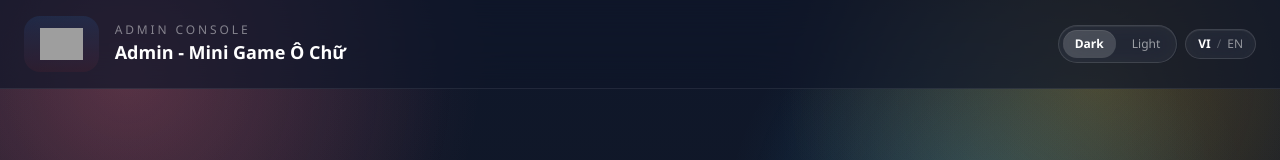
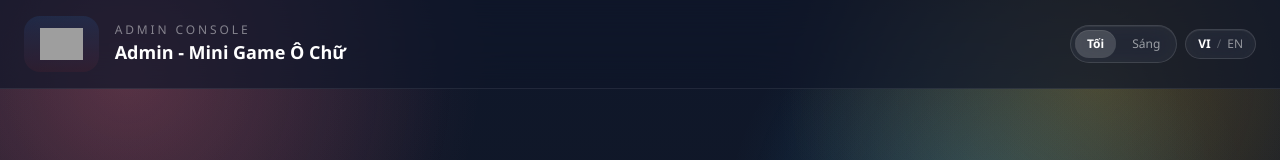
Before and after one commit to anhtruc1803/mini-game-crossword, a Next.js app: page /admin/login in a window 1280 px wide. Shown: the top 160 px of the page. Built offline with nearby package versions, Linux system fonts and the light colour scheme; no server answers; the database is empty; grey boxes are pictures that could not be loaded.

Commit message:
Refine theme transition and light mode

```diff
--- a/app/globals.css
+++ b/app/globals.css
@@ -43,11 +43,12 @@ body {
 }
 
 html[data-theme="light"] body {
+  color: #14233b;
   background:
-    radial-gradient(circle at 12% 10%, rgba(251, 113, 133, 0.2), transparent 28%),
-    radial-gradient(circle at 86% 10%, rgba(251, 191, 36, 0.18), transparent 24%),
-    radial-gradient(circle at 76% 28%, rgba(56, 189, 248, 0.22), transparent 22%),
-    linear-gradient(180deg, #7aa7dc 0%, #9cc1eb 42%, #6f95ca 100%);
+    radial-gradient(circle at 12% 10%, rgba(251, 113, 133, 0.16), transparent 30%),
+    radial-gradient(circle at 88% 8%, rgba(251, 191, 36, 0.16), transparent 24%),
+    radial-gradient(circle at 76% 24%, rgba(56, 189, 248, 0.18), transparent 24%),
+    linear-gradient(180deg, #f7fbff 0%, #e8f2ff 42%, #dbe8fb 100%);
 }
 
 ::selection {
@@ -282,23 +283,29 @@ html[data-theme="light"] body {
 }
 
 html[data-theme="light"] .glass-panel {
-  border-color: rgba(255, 255, 255, 0.34);
+  border-color: rgba(255, 255, 255, 0.82);
   background:
-    linear-gradient(180deg, rgba(72, 101, 144, 0.68), rgba(108, 140, 188, 0.44));
+    linear-gradient(180deg, rgba(255, 255, 255, 0.62), rgba(225, 236, 252, 0.52));
   box-shadow:
-    inset 0 1px 0 rgba(255, 255, 255, 0.18),
-    0 24px 60px rgba(15, 23, 42, 0.16);
+    inset 0 1px 0 rgba(255, 255, 255, 0.88),
+    0 24px 60px rgba(86, 112, 152, 0.14),
+    0 8px 18px rgba(255, 255, 255, 0.35);
 }
 
 html[data-theme="light"] .glass-panel-soft {
-  border-color: rgba(255, 255, 255, 0.3);
-  background: rgba(255, 255, 255, 0.14);
-  box-shadow: inset 0 1px 0 rgba(255, 255, 255, 0.14);
+  border-color: rgba(255, 255, 255, 0.72);
+  background: rgba(255, 255, 255, 0.42);
+  box-shadow:
+    inset 0 1px 0 rgba(255, 255, 255, 0.75),
+    0 10px 28px rgba(148, 163, 184, 0.1);
 }
 
 html[data-theme="light"] .glass-pill {
-  border-color: rgba(255, 255, 255, 0.34);
-  background: rgba(255, 255, 255, 0.18);
+  border-color: rgba(255, 255, 255, 0.76);
+  background: rgba(255, 255, 255, 0.45);
+  box-shadow:
+    inset 0 1px 0 rgba(255, 255, 255, 0.82),
+    0 10px 20px rgba(148, 163, 184, 0.12);
 }
 
 html[data-theme="light"] .pill-board {
@@ -322,14 +329,16 @@ html[data-theme="light"] .pill-keyword {
 }
 
 html[data-theme="light"] .soft-hover:hover {
-  border-color: rgba(255, 255, 255, 0.34);
-  box-shadow: 0 18px 30px rgba(45, 84, 136, 0.18);
+  border-color: rgba(255, 255, 255, 0.82);
+  box-shadow:
+    0 18px 30px rgba(86, 112, 152, 0.16),
+    0 8px 18px rgba(255, 255, 255, 0.28);
 }
 
 html[data-theme="light"] .pointer-aura {
   background:
-    radial-gradient(circle 180px at var(--cursor-x) var(--cursor-y), rgba(255, 255, 255, 0.12), transparent 60%),
-    radial-gradient(circle 320px at var(--cursor-x) var(--cursor-y), rgba(56, 189, 248, 0.08), transparent 72%);
+    radial-gradient(circle 180px at var(--cursor-x) var(--cursor-y), rgba(255, 255, 255, 0.18), transparent 60%),
+    radial-gradient(circle 320px at var(--cursor-x) var(--cursor-y), rgba(56, 189, 248, 0.12), transparent 72%);
 }
 
 ::view-transition-old(root),
--- a/components/shared/theme-toggle.tsx
+++ b/components/shared/theme-toggle.tsx
@@ -2,6 +2,7 @@
 
 import { useEffect, useState } from "react";
 import { flushSync } from "react-dom";
+import { useTranslation } from "@/lib/i18n";
 
 type ThemeMode = "dark" | "light";
 
@@ -61,7 +62,7 @@ function runCircularReveal(nextTheme: ThemeMode, x: number, y: number, onApply:
           ],
         },
         {
-          duration: 750,
+          duration: 1150,
           easing: "cubic-bezier(0.22, 1, 0.36, 1)",
           fill: "both",
           pseudoElement: "::view-transition-new(root)",
@@ -74,6 +75,7 @@ function runCircularReveal(nextTheme: ThemeMode, x: number, y: number, onApply:
 }
 
 export function ThemeToggle({ className = "" }: { className?: string }) {
+  const { locale } = useTranslation();
   const [theme, setTheme] = useState<ThemeMode>(getStoredTheme);
 
   useEffect(() => {
@@ -91,31 +93,48 @@ export function ThemeToggle({ className = "" }: { className?: string }) {
     });
   }
 
+  const labels =
+    locale === "vi"
+      ? {
+          dark: "Tối",
+          light: "Sáng",
+          switchToLight: "Chuyển sang giao diện sáng",
+          switchToDark: "Chuyển sang giao diện tối",
+        }
+      : {
+          dark: "Dark",
+          light: "Light",
+          switchToLight: "Switch to light mode",
+          switchToDark: "Switch to dark mode",
+        };
+
+  const isLight = theme === "light";
+
   return (
     <button
       type="button"
       onClick={toggleTheme}
-      className={`glass-pill inline-flex items-center gap-1 rounded-full p-1 text-xs font-medium text-white/85 transition hover:bg-white/12 ${className}`}
-      title={theme === "dark" ? "Switch to light mode" : "Switch to dark mode"}
-      aria-label={theme === "dark" ? "Switch to light mode" : "Switch to dark mode"}
+      className={`glass-pill inline-flex items-center gap-1 rounded-full p-1 text-xs font-medium transition hover:bg-white/12 ${isLight ? "text-slate-700" : "text-white/85"} ${className}`}
+      title={theme === "dark" ? labels.switchToLight : labels.switchToDark}
+      aria-label={theme === "dark" ? labels.switchToLight : labels.switchToDark}
     >
       <span
         className={
           theme === "dark"
             ? "rounded-full bg-white/16 px-3 py-1.5 font-semibold text-white shadow-[inset_0_1px_0_rgba(255,255,255,0.08)]"
-            : "rounded-full px-3 py-1.5 text-white/55"
+            : "rounded-full px-3 py-1.5 text-slate-500"
         }
       >
-        Dark
+        {labels.dark}
       </span>
       <span
         className={
           theme === "light"
-            ? "rounded-full bg-white/16 px-3 py-1.5 font-semibold text-white shadow-[inset_0_1px_0_rgba(255,255,255,0.08)]"
+            ? "rounded-full bg-white/65 px-3 py-1.5 font-semibold text-slate-800 shadow-[inset_0_1px_0_rgba(255,255,255,0.65),0_8px_20px_rgba(148,163,184,0.2)]"
             : "rounded-full px-3 py-1.5 text-white/55"
         }
       >
-        Light
+        {labels.light}
       </span>
     </button>
   );
```
